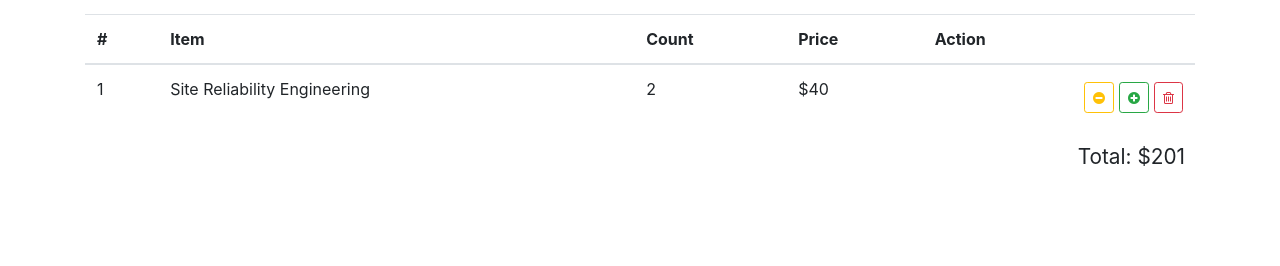
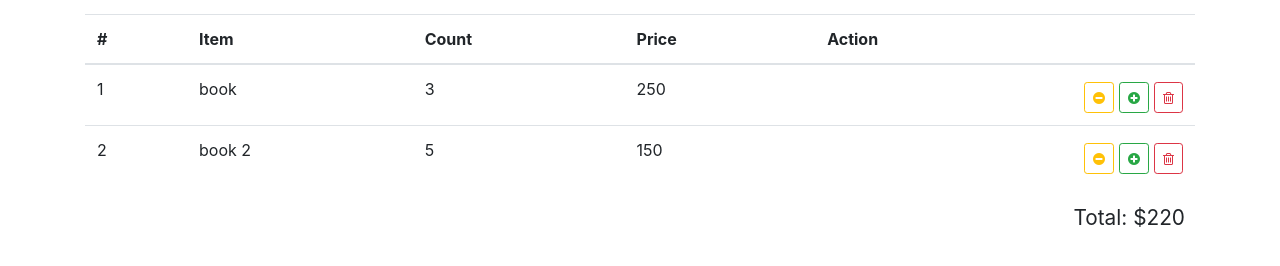
Before and after one commit to Khutor1234/re-store, a React (Create React App) app: page / in a window 1280 px wide. Shown: the part 438-704 px from the top of the page. Built offline with nearby package versions, Linux system fonts and the light colour scheme.

Commit message:
new component with redux

```diff
--- a/src/components/shopping-cart-table/shopping-cart-table.js
+++ b/src/components/shopping-cart-table/shopping-cart-table.js
@@ -1,7 +1,38 @@
 import React from 'react';
+import { connect } from 'react-redux';
 import './shopping-cart-table.css';
 
-const ShoppingCartTable = () => {
+const ShoppingCartTable = ({items, total, onDelete, onIncrease, onDecrease}) => {
+
+  const renderRow = (item, idx) => {
+    const {name, id, count, total} = item
+    return(
+      <tr key = {id}>
+        <td>{idx + 1}</td>
+        <td>{name}</td>
+        <td>{count}</td>
+        <td>{total}</td>
+        <td>
+          <button
+            onClick = {() => onDelete(id)}
+            className="btn btn-outline-danger btn-sm float-right">
+            <i className="fa fa-trash-o" />
+          </button>
+          <button
+            onClick = {() => onIncrease(id)}
+            className="btn btn-outline-success btn-sm float-right">
+            <i className="fa fa-plus-circle" />
+          </button>
+          <button
+            onClick = {() => onDecrease(id)}
+            className="btn btn-outline-warning btn-sm float-right">
+            <i className="fa fa-minus-circle" />
+          </button>
+        </td>
+      </tr>
+    )
+  }
+
   return (
     <div className="shopping-cart-table">
       <h2>Your Order</h2>
@@ -16,32 +47,35 @@
           </tr>
         </thead>
 
-        <tbody>
-          <tr>
-            <td>1</td>
-            <td>Site Reliability Engineering</td>
-            <td>2</td>
-            <td>$40</td>
-            <td>
-              <button className="btn btn-outline-danger btn-sm float-right">
-                <i className="fa fa-trash-o" />
-              </button>
-              <button className="btn btn-outline-success btn-sm float-right">
-                <i className="fa fa-plus-circle" />
-              </button>
-              <button className="btn btn-outline-warning btn-sm float-right">
-                <i className="fa fa-minus-circle" />
-              </button>
-            </td>
-          </tr>
-        </tbody>
+        <tbody>{items.map(renderRow)}</tbody>
       </table>
 
       <div className="total">
-        Total: $201
+        Total: ${total}
       </div>
     </div>
   );
 };
 
-export default ShoppingCartTable;
+const mapStateToProps = ({cartItems, orderTotal}) => {
+  return{
+    items: cartItems,
+    total: orderTotal
+  }
+}
+
+const mapDispatchToProps = () => {
+  return{
+    onIncrease: (id) => {
+      console.log(`Increase ${id}`)
+    },
+    onDecrease: (id) => {
+      console.log(`Decrease ${id}`)
+    },
+    onDelete: (id) => {
+      console.log(`Delete ${id}`)
+    }
+  }
+}
+
+export default connect(mapStateToProps, mapDispatchToProps)(ShoppingCartTable);
--- a/src/reducers/index.js
+++ b/src/reducers/index.js
@@ -2,7 +2,22 @@
 const initialState = {
   books: [],
   loading: true,
-  error: null
+  error: null,
+  cartItems: [
+    {
+      name: 'book',
+      id: 1,
+      count: 3,
+      total: 250
+    },
+    {
+      name: 'book 2',
+      id: 2,
+      count: 5,
+      total: 150
+    },
+  ],
+    orderTotal: 220
 };
 
 const reducer = (state = initialState, action) => {
@@ -10,18 +25,21 @@
   switch (action.type) {
     case 'FETCH_BOOKS_REQUEST':
       return{
+        ...state,
         books: [],
         loading: true,
         error: null
       }
     case 'FETCH_BOOKS_SUCCESS':
       return {
+        ...state,
         books: action.payload,
         loading: false,
         error: null
       };
     case 'FETCH_BOOKS_FAILURE':
       return{
+        ...state,
         books: [],
         loading: false,
         error: action.payload
```
